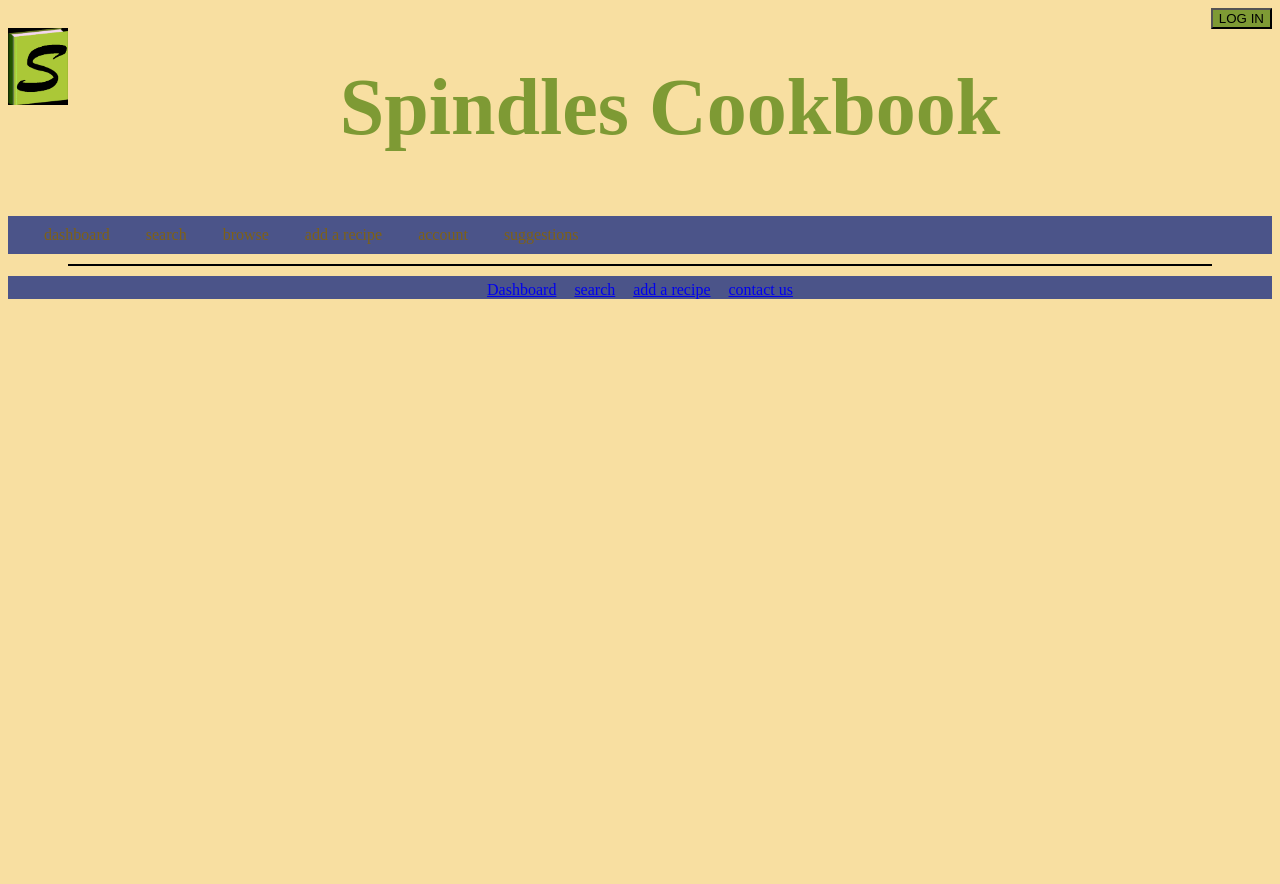
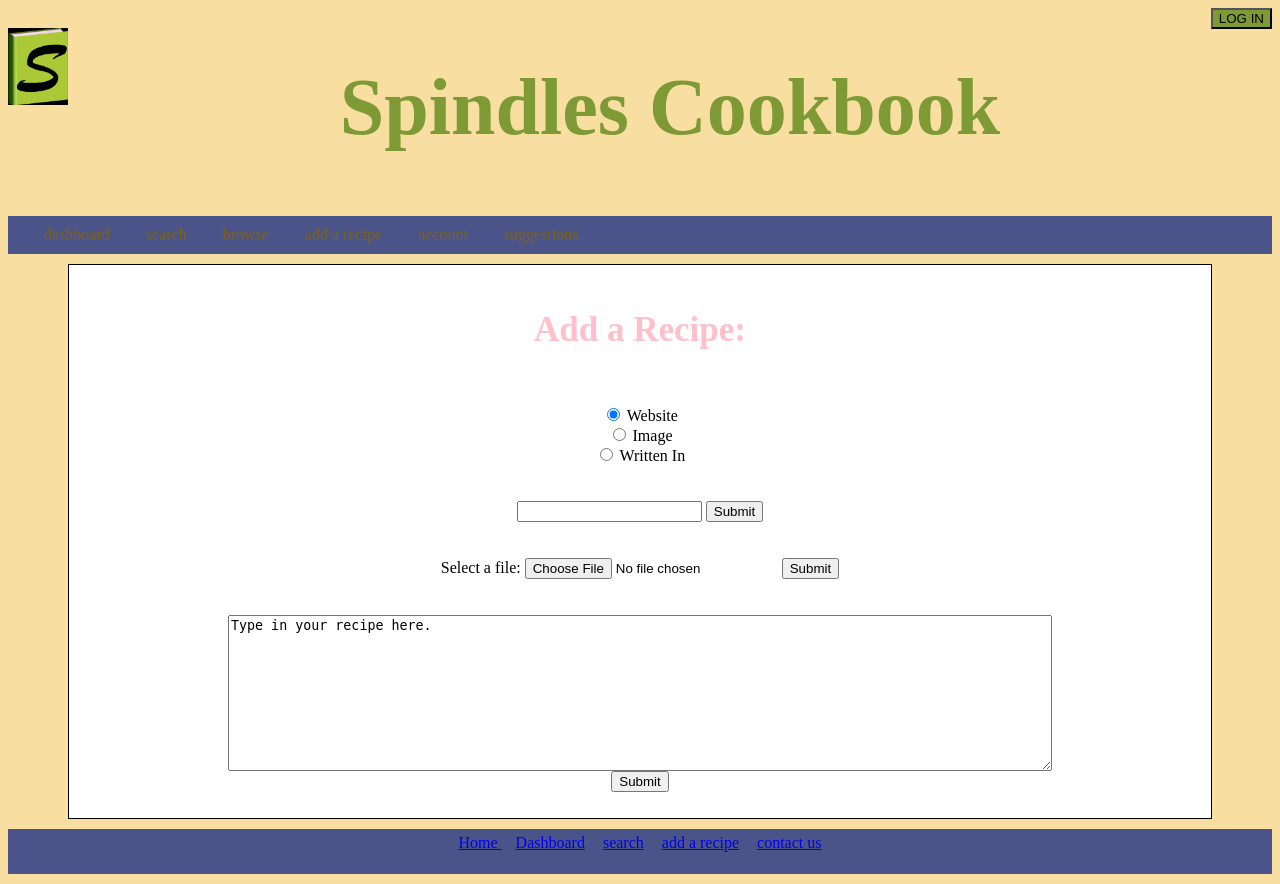
Before and after one commit to maryscott/cookbook, a PHP site: page /add_a_recipe.php in a window 1280 px wide. Before the commit the page ends 299 px from the top, so only its background shows below. Run offline with PHP 8.4, Linux system fonts and the light colour scheme.

Commit message:
more work done

```diff
--- /dev/null
+++ b/action_add_recipe.php
@@ -0,0 +1 @@
+<?php
--- a/add_a_recipe.php
+++ b/add_a_recipe.php
@@ -10,6 +10,37 @@
 	</div>
 
 	<div id="content" class="clearfix">
+		<h3>Add a Recipe:</h3>
+		<div class="inputForms">
+			<form>
+				<input type="radio" name="recipeType" value="website" checked> Website<br>
+				<input type="radio" name="recipeType" value="image"> Image<br>
+				<input type="radio" name="recipeType" value="written"> Written In
+			</form>
+		</div>
+
+		<div class="inputForms" id="add_a_website">
+			<form>
+				<input type="url" name="homepage">
+				<input type="submit" name="submit">
+			</form>
+		</div>
+
+		<div class="inputForms" id="add_an_image">
+			<form>
+				Select a file: <input type="file" name="img">
+				<input type="submit">
+			</form>
+		</div>
+
+		<div class="inputForms" id="add_a_recipe">
+			<form>
+				<textarea rows="10" cols="100">
+Type in your recipe here.
+				</textarea><br>
+				<input type="submit" name="submit">
+			</form>
+		</div>
 
 	</div>
 
--- a/css/page.css
+++ b/css/page.css
@@ -46,6 +46,7 @@ button {
 	width: 100%;
 	text-align: center;
 	margin: 10px 0px;
+	height: 40px;
 }
 
 #footer a {
@@ -61,6 +62,7 @@ button {
 	border: solid 1px black;
 	background-color: white;
 	margin: 0px 60px;
+	min-height: 50%;
 }
 
 p{
@@ -73,13 +75,7 @@ p{
 }
 
 #search {
-	margin: auto;
-	width: 20%;
-}
-
-#searchbutton {
-	margin: auto;
-	width: 20%;
+	margin: 100px;
 }
 
 #frontPageImg{
@@ -91,3 +87,19 @@ p{
 #frontPageImg img {
 	width: 300px;
 }
+
+input {
+	display: inline;
+}
+
+.inputForms {
+	padding: 10px 0px;
+	text-align: center;
+}
+
+h3 {
+	color: pink;
+	text-align: center;
+	font-size: 35px;
+	padding: 10px;
+}
--- a/footer.php
+++ b/footer.php
@@ -2,6 +2,7 @@
 
 echo '
 
+	<a href="index.php">Home<?a>
 	<a href="dashboard.php">Dashboard</a>
 	<a href="search.php">search</a>
 	<a href="add_a_recipe.php">add a recipe</a>
```
Also changed, not shown: search.php (+4 -4 lines).
